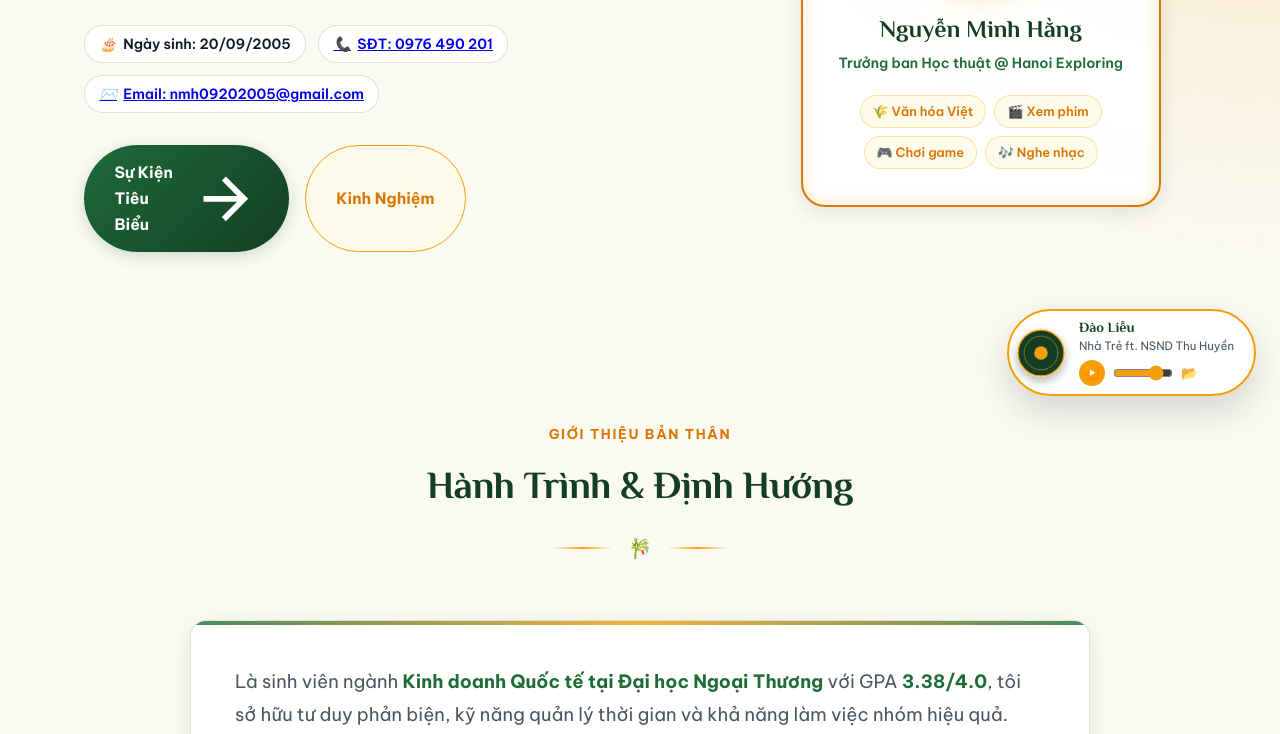
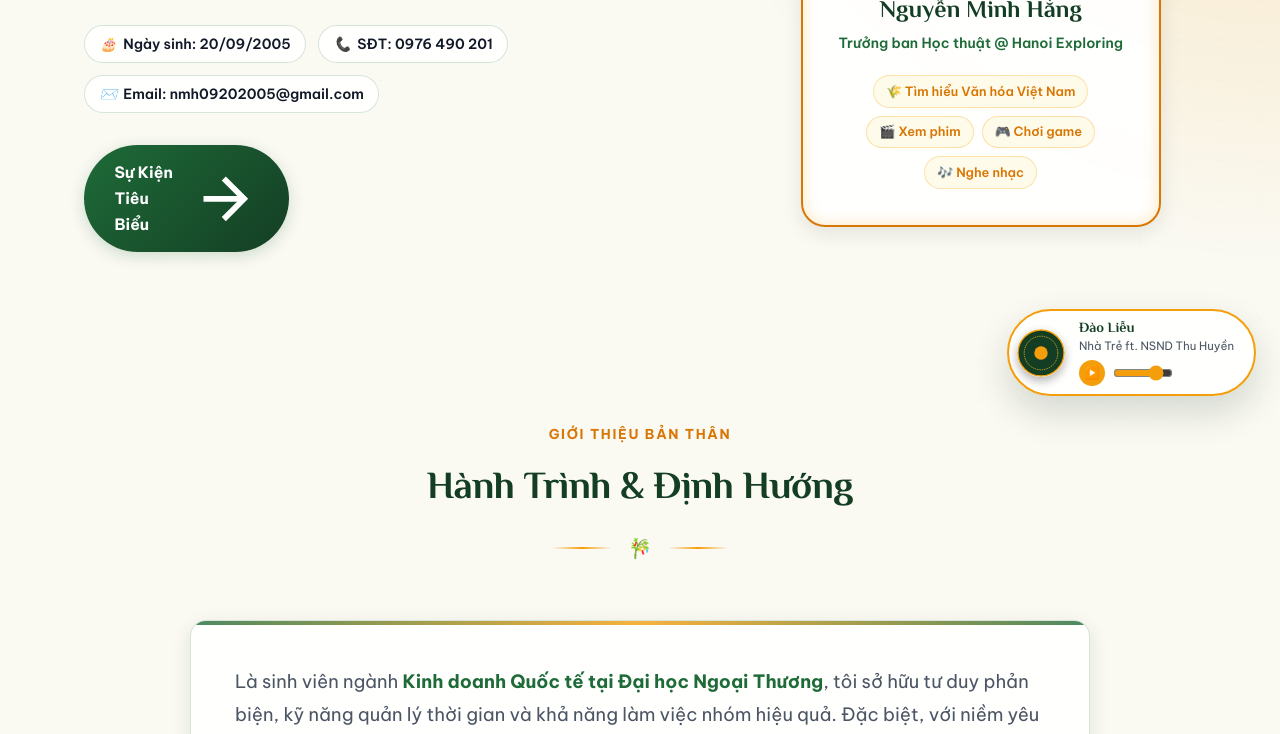
Before and after one commit to Neguynmiha/portfolio.hangnm, a plain HTML site: page index.html in a window 1280 px wide. Shown: the part 380-1114 px from the top of the page. Drawn offline with Linux system fonts and the light colour scheme.

Commit message:
Update index.html

```diff
--- a/index.html
+++ b/index.html
@@ -74,8 +74,8 @@
                     <!-- Contact Info Badges (DOB, Phone, Email) -->
                     <div class="quick-info-pills stagger-4">
                         <span class="info-pill"><i class="pill-icon">🎂</i> Ngày sinh: 20/09/2005</span>
-                        <a href="tel:0976490201" class="info-pill info-link"><i class="pill-icon">📞</i> SĐT: 0976 490 201</a>
-                        <a href="mailto:nmh09202005@gmail.com" class="info-pill info-link"><i class="pill-icon">✉️</i> Email: nmh09202005@gmail.com</a>
+                        <a class="info-pill info-link"><i class="pill-icon">📞</i> SĐT: 0976 490 201</a>
+                        <a class="info-pill info-link"><i class="pill-icon">✉️</i> Email: nmh09202005@gmail.com</a>
                     </div>
 
                     <div class="hero-cta stagger-5">
@@ -83,7 +83,6 @@
                             <span>Sự Kiện Tiêu Biểu</span>
                             <svg viewBox="0 0 24 24" fill="none" stroke="currentColor" stroke-width="2"><line x1="5" y1="12" x2="19" y2="12"></line><polyline points="12 5 19 12 12 19"></polyline></svg>
                         </a>
-                        <a href="#experience" class="btn btn-secondary">Kinh Nghiệm</a>
                     </div>
                 </div>
 
@@ -103,7 +102,7 @@
                         <h3 class="profile-name">Nguyễn Minh Hằng</h3>
                         <p class="profile-role">Trưởng ban Học thuật @ Hanoi Exploring</p>
                         <div class="profile-interests-tags">
-                            <span class="hobby-tag">🌾 Văn hóa Việt</span>
+                            <span class="hobby-tag">🌾 Tìm hiểu Văn hóa Việt Nam</span>
                             <span class="hobby-tag">🎬 Xem phim</span>
                             <span class="hobby-tag">🎮 Chơi game</span>
                             <span class="hobby-tag">🎶 Nghe nhạc</span>
@@ -123,9 +122,9 @@
                 </div>
                 <div class="about-card vn-card">
                     <p class="about-text">
-                        Là sinh viên ngành <strong>Kinh doanh Quốc tế tại Đại học Ngoại Thương</strong> với GPA <strong>3.38/4.0</strong>,
+                        Là sinh viên ngành <strong>Kinh doanh Quốc tế tại Đại học Ngoại Thương</strong>,
                         tôi sở hữu tư duy phản biện, kỹ năng quản lý thời gian và khả năng làm việc nhóm hiệu quả.
-                        Đặc biệt, với niềm yêu thích sâu sắc dành cho <strong>Văn hóa Việt Nam</strong>, tôi đã trực tiếp sáng tạo và tổ chức nhiều workshop trải nghiệm văn hóa dân gian (làm quạt nan tre, nấu chè khoai dẻo, nem rán, xem phim điện ảnh tâm linh Việt) dành cho du khách và học viên quốc tế.
+                        Đặc biệt, với niềm yêu thích sâu sắc dành cho <strong>Văn hóa Việt Nam</strong>, tôi đã tham gia tổ chức nhiều workshop trải nghiệm văn hóa và ngôn ngữ Việt Nam dành cho du khách và học viên quốc tế.
                     </p>
                 </div>
             </div>
@@ -162,7 +161,7 @@
             <div class="container">
                 <div class="section-header">
                     <span class="sub-heading-vn">Kinh Nghiệm Thực Tế</span>
-                    <h2 class="section-title">Kinh Nghiệm Làm Việc</h2>
+                    <h2 class="section-title">Giao lưu, Kết nối và Phát triển Cộng đồng</h2>
                     <div class="bamboo-divider"><span>📜</span></div>
                 </div>
                 <div class="timeline">
@@ -420,10 +419,6 @@
             <div class="bgm-controls">
                 <button id="bgm-play-btn" class="bgm-ctrl-btn" title="Phát/Tạm dừng">▶️</button>
                 <input type="range" id="bgm-volume" min="0" max="1" step="0.1" value="0.8" title="Âm lượng">
-                <label for="bgm-file-input" class="bgm-file-label" title="Tải file nhạc mp3 từ máy">
-                    📂
-                    <input type="file" id="bgm-file-input" accept="audio/*" class="hidden-input">
-                </label>
             </div>
         </div>
     </div>
@@ -468,8 +463,7 @@
     <!-- Footer -->
     <footer class="footer">
         <div class="container footer-container">
-            <p>🎋 &copy; 2026 Nguyễn Minh Hằng | Portfolio Đậm Chất Văn Hóa Việt Nam</p>
-            <p>Màu Nắng Vàng & Xanh Lá Tre • Nhạc nền: Đào Liễu (Nhà Trẻ ft. NSND Thu Huyền)</p>
+            <p>🎋 &copy; 2026 Nguyễn Minh Hằng | Portfolio
         </div>
     </footer>
 
```
